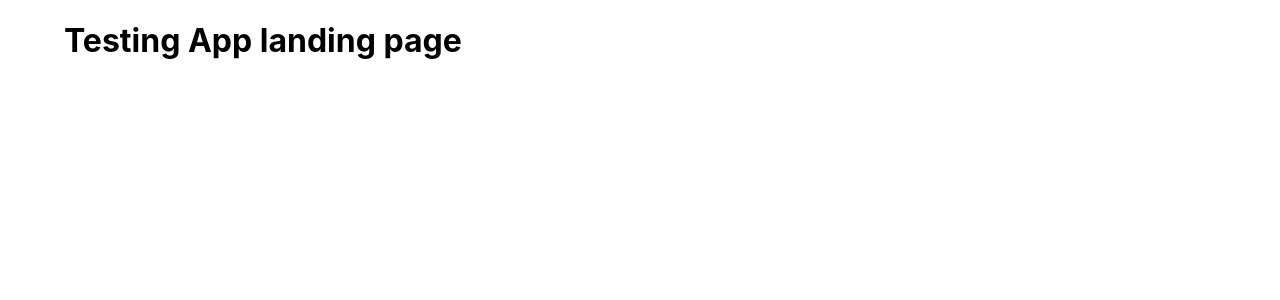
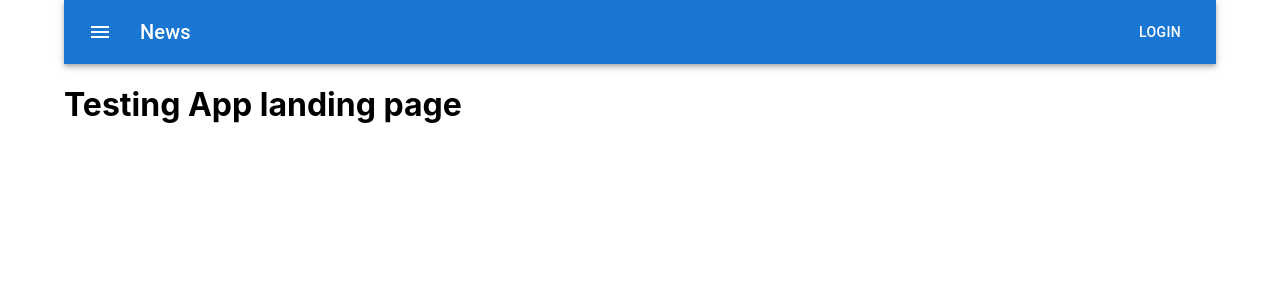
Before and after one commit to Type-MY/type-platform, a React (Create React App) app: page / in a window 1280 px wide. Shown: the top 300 px of the page. Built offline with nearby package versions, Linux system fonts and the light colour scheme.

Commit message:
Added header bar template

```diff
--- /dev/null
+++ b/src/components/HeaderBar.jsx
@@ -0,0 +1,34 @@
+// Refer https://mui.com/material-ui/react-app-bar/ for more details.
+
+import * as React from 'react';
+import AppBar from '@mui/material/AppBar';
+import Box from '@mui/material/Box';
+import Toolbar from '@mui/material/Toolbar';
+import Typography from '@mui/material/Typography';
+import Button from '@mui/material/Button';
+import IconButton from '@mui/material/IconButton';
+import MenuIcon from '@mui/icons-material/Menu';
+
+export default function ButtonAppBar() {
+  return (
+    <Box sx={{ flexGrow: 1 }}>
+      <AppBar position="static">
+        <Toolbar>
+          <IconButton
+            size="large"
+            edge="start"
+            color="inherit"
+            aria-label="menu"
+            sx={{ mr: 2 }}
+          >
+            <MenuIcon />
+          </IconButton>
+          <Typography variant="h6" component="div" sx={{ flexGrow: 1 }}>
+            News
+          </Typography>
+          <Button color="inherit">Login</Button>
+        </Toolbar>
+      </AppBar>
+    </Box>
+  );
+}
--- a/src/pages/LandingPage.jsx
+++ b/src/pages/LandingPage.jsx
@@ -5,7 +5,7 @@ import HeaderBar from '../components/HeaderBar';
 const LandingPage = () => {
   return (
     <Container>
-      {/* <HeaderBar /> */}
+      <HeaderBar />
       <h1> Testing App landing page</h1>
     </Container>
   );
```
